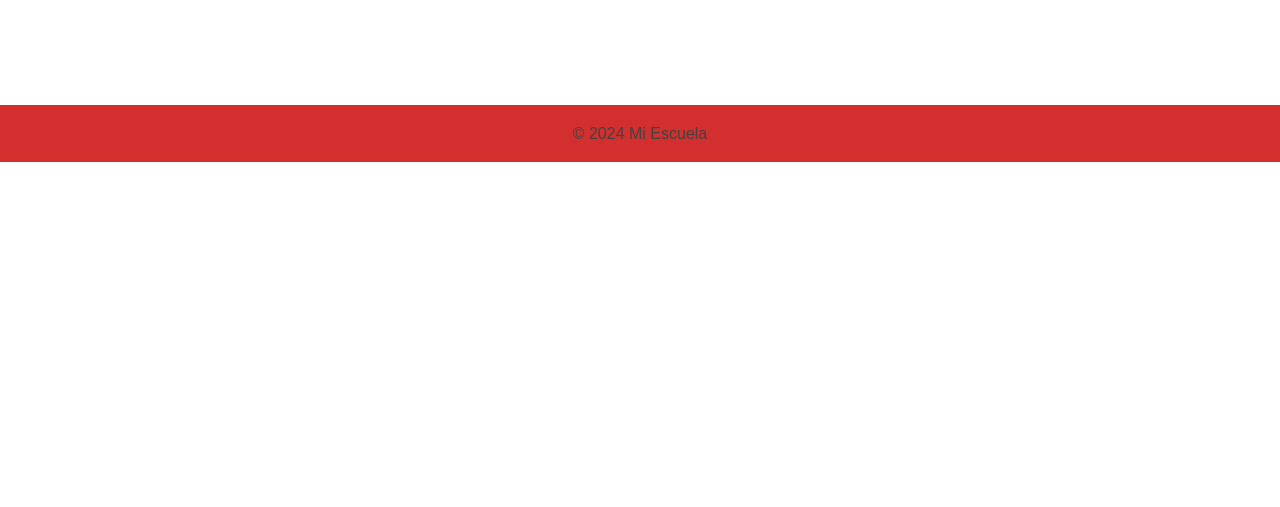
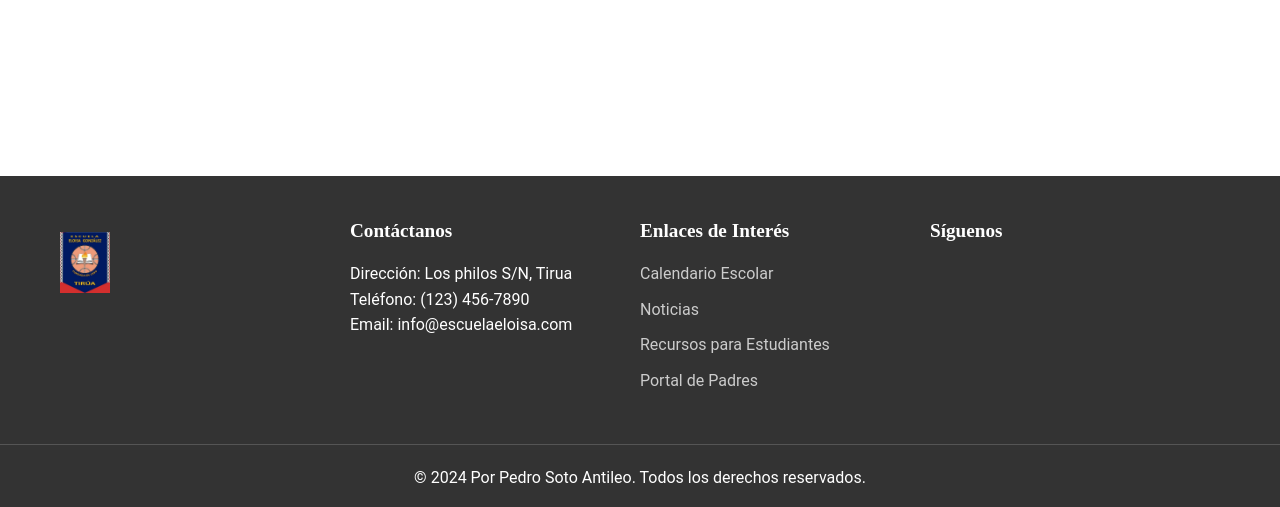
Before and after one commit to pedrosotoa/github.io, a plain HTML site: page index.html in a window 1280 px wide. Shown: the part 1066-1573 px from the top of the page. Before the commit the page ends 1228 px from the top, so only its background shows below. Drawn offline with nearby package versions, Linux system fonts and the light colour scheme.

Commit message:
cambios con cursor, footer nuevo, cambio en el menu

```diff
--- a/css/style.css
+++ b/css/style.css
@@ -23,36 +23,65 @@ main {
     text-align: center;
 }
 body {
-    font-family: Arial, sans-serif;
+    font-family: 'Roboto', sans-serif;
     line-height: 1.6;
-    display: flex;
-    flex-direction: column;
+    color: #333;
+}
+h1, h2, h3, h4, h5, h6 {
+    font-family: 'Lora', serif;
+    font-weight: 700;
+    color: #2c3e50;
 }
 header {
-    background: #D32F2F;
+    background-color: #D32F2F;
     color: white;
-    padding: 1em 0;
-    text-align: center;
+    padding: 1em 2em; /* Aumentamos el padding horizontal */
+    display: flex;
+    justify-content: space-between;
+    align-items: center;
+}
+.logo-container {
+    display: flex;
+    align-items: center;
+}
+.logo {
+    width: 50px; /* Ajusta según el tamaño de tu logo */
+    height: auto;
+    margin-right: 15px;
 }
 nav ul {
     list-style: none;
     padding: 0;
+    margin: 0;
+    display: flex;
 }
 nav ul li {
-    display: inline;
-    margin: 0 15px;
+    margin-left: 20px; /* Espacio entre elementos del menú */
+}
+nav ul li:first-child {
+    margin-left: 0;
 }
 nav ul li a {
-    color: white;
+    color: #fff;
+    font-weight: 400;
+    text-transform: uppercase;
+    letter-spacing: 1px;
     text-decoration: none;
+    transition: opacity 0.3s ease;
+}
+nav ul li a:hover {
+    opacity: 0.8;
 }
 section {
     padding: 2em 0;
     text-align: center;
+    margin-bottom: 2rem;
 }
 section h2 {
     margin-bottom: 1em;
-    color: #424242;
+    color: #2c3e50; /* Cambiamos el color para mejor contraste */
+    font-size: 2.2rem; /* Aumentamos ligeramente el tamaño */
+    margin-bottom: 1rem;
 }
 img {
     max-width: 100%;
@@ -83,22 +112,85 @@ form button:hover {
     background: #45a049;
 }
 footer {
-    background: #D32F2F;
-    color: #424242;
-    text-align: center;
-    padding: 1em 0;
-    width: 100%;
-}
-/* Estilo para el contenedor del logo */
-.logo-container {
-    display: flex;
-    align-items: center;
-    justify-content: center;
-    gap: 20px; /* Espacio entre el logo y el título */
+    background-color: #333;
+    color: #fff;
+    padding: 40px 0 20px;
 }
 
-/* Estilo para el logo */
-.logo {
-    width: 100px; /* Ajusta el tamaño del logo */
-    height: auto; /* Mantén la proporción del logo */
+.footer-content {
+    display: flex;
+    flex-wrap: wrap;
+    justify-content: space-around;
+    max-width: 1200px;
+    margin: 0 auto;
+    padding: 0 20px;
 }
+
+.footer-logo, .footer-contact, .footer-links, .footer-social {
+    flex: 1;
+    margin-bottom: 20px;
+    min-width: 200px;
+}
+
+.footer-logo img {
+    max-width: 150px;
+    height: auto;
+}
+
+.footer-content h3 {
+    color: #fff;
+    margin-bottom: 15px;
+    font-size: 1.2em;
+}
+
+.footer-links ul {
+    list-style: none;
+    padding: 0;
+}
+
+.footer-links ul li {
+    margin-bottom: 10px;
+}
+
+.footer-links ul li a {
+    color: #ccc;
+    text-decoration: none;
+    transition: color 0.3s ease;
+}
+
+.footer-links ul li a:hover {
+    color: #fff;
+}
+
+.footer-social .social-icon {
+    display: inline-block;
+    margin-right: 15px;
+    color: #fff;
+    font-size: 1.5em;
+    transition: opacity 0.3s ease;
+}
+
+.footer-social .social-icon:hover {
+    opacity: 0.7;
+}
+
+.footer-bottom {
+    text-align: center;
+    padding-top: 20px;
+    margin-top: 20px;
+    border-top: 1px solid #555;
+}
+
+/* Responsive design */
+@media (max-width: 768px) {
+    .footer-content {
+        flex-direction: column;
+        align-items: center;
+    }
+
+    .footer-logo, .footer-contact, .footer-links, .footer-social {
+        width: 100%;
+        text-align: center;
+        margin-bottom: 30px;
+    }
+}
--- a/index.html
+++ b/index.html
@@ -3,7 +3,7 @@
 <head>
     <meta charset="UTF-8">
     <meta name="viewport" content="width=device-width, initial-scale=1.0">
-    <title>Mi Escuela</title>
+    <title>Escuela Eloisa Gonzalez</title>
     <link rel="stylesheet" href="css/style.css">
     <!-- Swiper CSS -->
     <link rel="stylesheet" href="https://unpkg.com/swiper/swiper-bundle.min.css" />
@@ -12,7 +12,6 @@
     <header>
         <div class="logo-container">
             <img src="images/logo.jpg" alt="Logo de la Escuela" class="logo">
-            <h1>Bienvenidos a ESCUELA ELOISA GONZALEZ</h1>
         </div>
         <nav>
             <ul>
@@ -62,7 +61,35 @@
 </main>
 
 <footer>
-    <p>&copy; 2024 Mi Escuela</p>
+    <div class="footer-content">
+        <div class="footer-logo">
+            <img src="images/logo.jpg" alt="Logo de la Escuela" class="logo">
+        </div>
+        <div class="footer-contact">
+            <h3>Contáctanos</h3>
+            <p>Dirección: Los philos S/N, Tirua</p>
+            <p>Teléfono: (123) 456-7890</p>
+            <p>Email: info@escuelaeloisa.com</p>
+        </div>
+        <div class="footer-links">
+            <h3>Enlaces de Interés</h3>
+            <ul>
+                <li><a href="#">Calendario Escolar</a></li>
+                <li><a href="#">Noticias</a></li>
+                <li><a href="#">Recursos para Estudiantes</a></li>
+                <li><a href="#">Portal de Padres</a></li>
+            </ul>
+        </div>
+        <div class="footer-social">
+            <h3>Síguenos</h3>
+            <a href="#" class="social-icon"><i class="fab fa-facebook-f"></i></a>
+            <a href="#" class="social-icon"><i class="fab fa-twitter"></i></a>
+            <a href="#" class="social-icon"><i class="fab fa-instagram"></i></a>
+        </div>
+    </div>
+    <div class="footer-bottom">
+        <p>&copy; 2024 Por Pedro Soto Antileo. Todos los derechos reservados.</p>
+    </div>
 </footer>
 
 <!-- Facebook SDK -->
```
